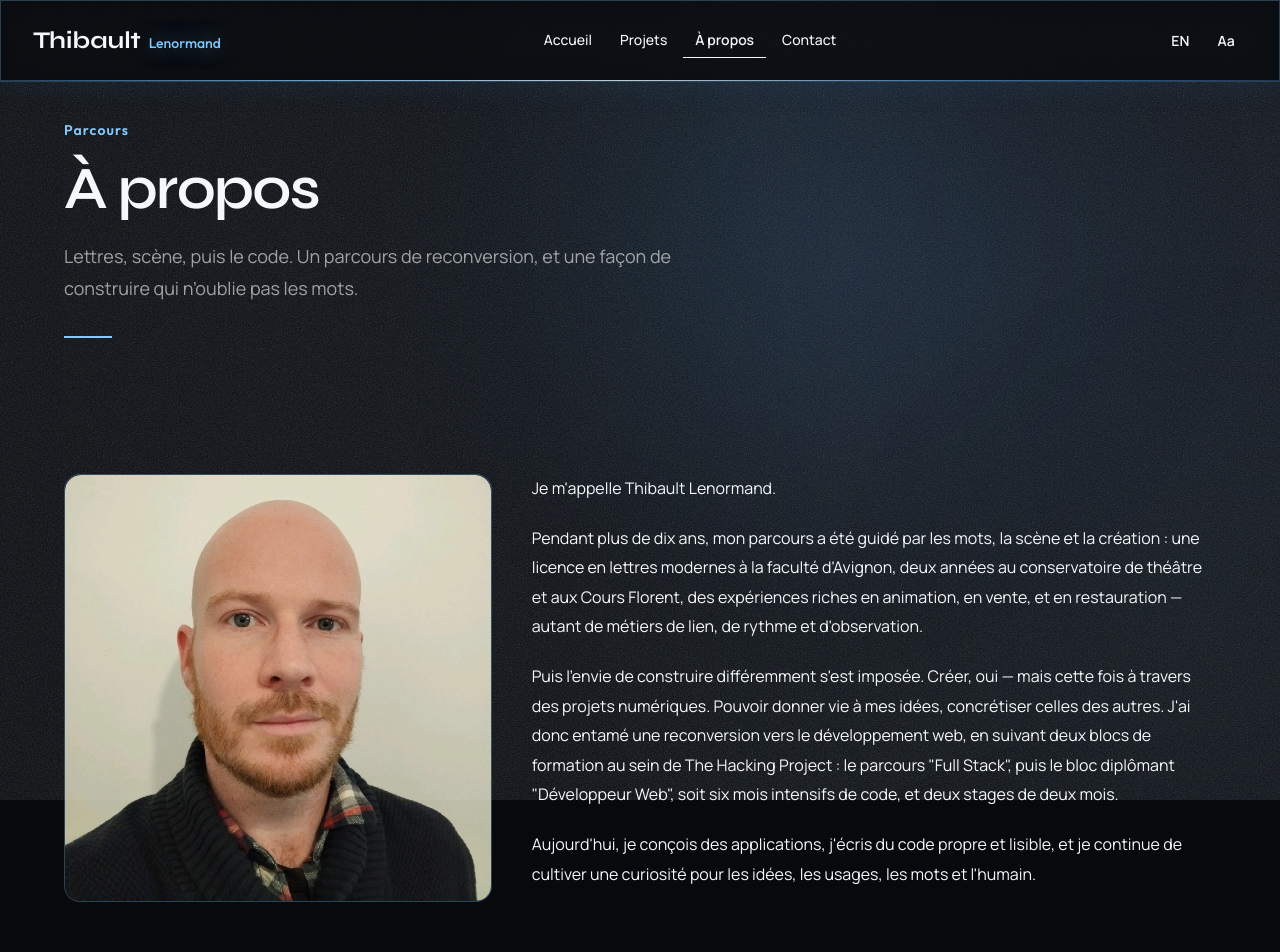
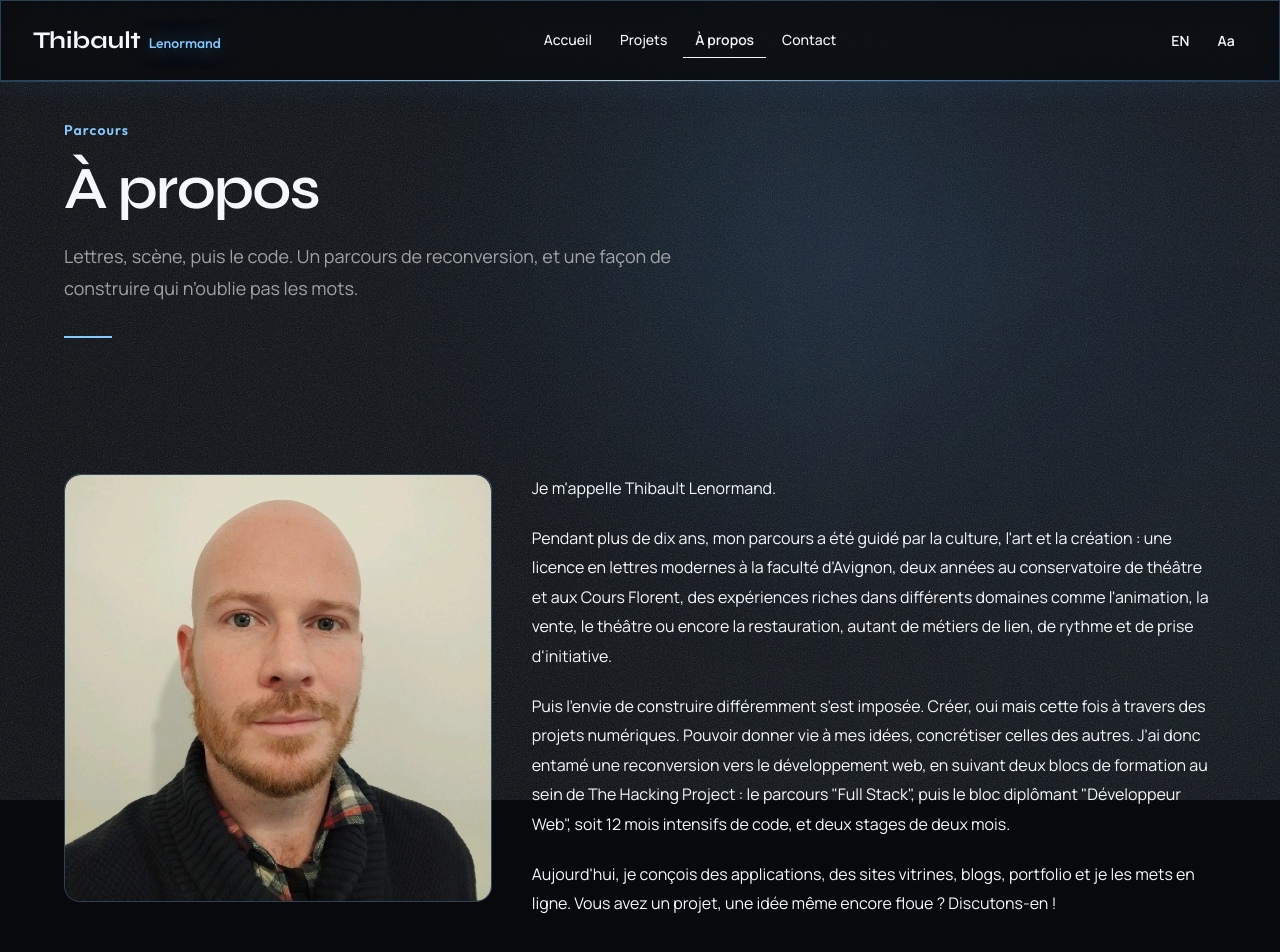
Before and after one commit to ThibaultL24/Portfolio, a React (Vite) app: page /about in a window 1280 px wide. Shown: the top 952 px of the page. Built offline with nearby package versions, Linux system fonts and the light colour scheme; a web font is replaced by a local one.

Commit message:
Rewrite the profile so it ends on a project conversation.
Use Thibault's own story, including twelve months of training, and invite people to talk even when the idea is still vague.

```diff
--- a/src/translations/locales/en/about.js
+++ b/src/translations/locales/en/about.js
@@ -7,11 +7,11 @@ export const about = {
     title: "Profile",
     introduction: "My name is Thibault Lenormand.",
     experience:
-      "For over ten years, my path was guided by words, stage, and creation: a degree in modern literature from Avignon University, two years at the theater conservatory and Cours Florent, rich experiences in animation, sales, and catering — all professions of connection, rhythm, and observation.",
+      "For more than ten years, my path was guided by culture, art, and creation: a degree in modern literature at Avignon University, two years at the theater conservatory and Cours Florent, rich experiences in fields such as animation, sales, theater, and catering — all professions of connection, rhythm, and initiative.",
     transition:
-      'Then the desire to build differently emerged. Create, yes — but this time through digital projects. To bring my ideas to life, to materialize others\'. I therefore started a career transition to web development, following two training blocks at The Hacking Project: the "Full Stack" program, then the "Web Developer" diploma block, totaling six intensive months of coding and two two-month internships.',
+      'Then the desire to build differently took hold. Create, yes, but this time through digital projects. To bring my ideas to life, and to make other people\'s ideas real. I started a career change into web development, following two training blocks at The Hacking Project: the "Full Stack" path, then the "Web Developer" diploma block, twelve intensive months of code, and two two-month internships.',
     current:
-      "Today, I design applications, write clean and readable code, and continue to cultivate curiosity for ideas, uses, words, and humanity.",
+      "Today, I design applications, showcase sites, blogs, and portfolios, and I ship them. Have a project, or an idea that's still vague? Let's talk.",
     downloadCV: "Download CV",
   },
   skills: {
--- a/src/translations/locales/en/home.js
+++ b/src/translations/locales/en/home.js
@@ -3,7 +3,7 @@ export const home = {
   title: "Thibault Lenormand\nFull-stack Web Dev",
   subtitle: "React · Rails · Python — web3 specialist",
   description:
-    "I design, build, and ship. From a simple site to a working tool.",
+    "I design, build, and ship. A project in mind, even a vague one? Let's talk.",
   offers: ["React", "Rails", "Python", "Web3"],
   ctaProjects: "See the work",
   ctaContact: "Start a project",
--- a/src/translations/locales/fr/about.js
+++ b/src/translations/locales/fr/about.js
@@ -7,11 +7,11 @@ export const about = {
     title: "Profil",
     introduction: "Je m'appelle Thibault Lenormand.",
     experience:
-      "Pendant plus de dix ans, mon parcours a été guidé par les mots, la scène et la création : une licence en lettres modernes à la faculté d'Avignon, deux années au conservatoire de théâtre et aux Cours Florent, des expériences riches en animation, en vente, et en restauration — autant de métiers de lien, de rythme et d'observation.",
+      "Pendant plus de dix ans, mon parcours a été guidé par la culture, l'art et la création : une licence en lettres modernes à la faculté d'Avignon, deux années au conservatoire de théâtre et aux Cours Florent, des expériences riches dans différents domaines comme l'animation, la vente, le théâtre ou encore la restauration, autant de métiers de lien, de rythme et de prise d'initiative.",
     transition:
-      'Puis l\'envie de construire différemment s\'est imposée. Créer, oui — mais cette fois à travers des projets numériques. Pouvoir donner vie à mes idées, concrétiser celles des autres. J\'ai donc entamé une reconversion vers le développement web, en suivant deux blocs de formation au sein de The Hacking Project : le parcours "Full Stack", puis le bloc diplômant "Développeur Web", soit six mois intensifs de code, et deux stages de deux mois.',
+      'Puis l\'envie de construire différemment s\'est imposée. Créer, oui mais cette fois à travers des projets numériques. Pouvoir donner vie à mes idées, concrétiser celles des autres. J\'ai donc entamé une reconversion vers le développement web, en suivant deux blocs de formation au sein de The Hacking Project : le parcours "Full Stack", puis le bloc diplômant "Développeur Web", soit 12 mois intensifs de code, et deux stages de deux mois.',
     current:
-      "Aujourd'hui, je conçois des applications, j'écris du code propre et lisible, et je continue de cultiver une curiosité pour les idées, les usages, les mots et l'humain.",
+      "Aujourd'hui, je conçois des applications, des sites vitrines, blogs, portfolio et je les mets en ligne. Vous avez un projet, une idée même encore floue ? Discutons-en !",
     downloadCV: "Télécharger le CV",
   },
   skills: {
--- a/src/translations/locales/fr/home.js
+++ b/src/translations/locales/fr/home.js
@@ -3,7 +3,7 @@ export const home = {
   title: "Thibault Lenormand\nWeb Dev Fullstack",
   subtitle: "React · Rails · Python — spécialisé web3",
   description:
-    "Je conçois, développe et mets en ligne. Du site vitrine à l’outil métier.",
+    "Je conçois, développe et mets en ligne. Un projet en tête, même encore flou ? Discutons.",
   offers: ["React", "Rails", "Python", "Web3"],
   ctaProjects: "Voir le travail",
   ctaContact: "Parler d’un projet",
```
